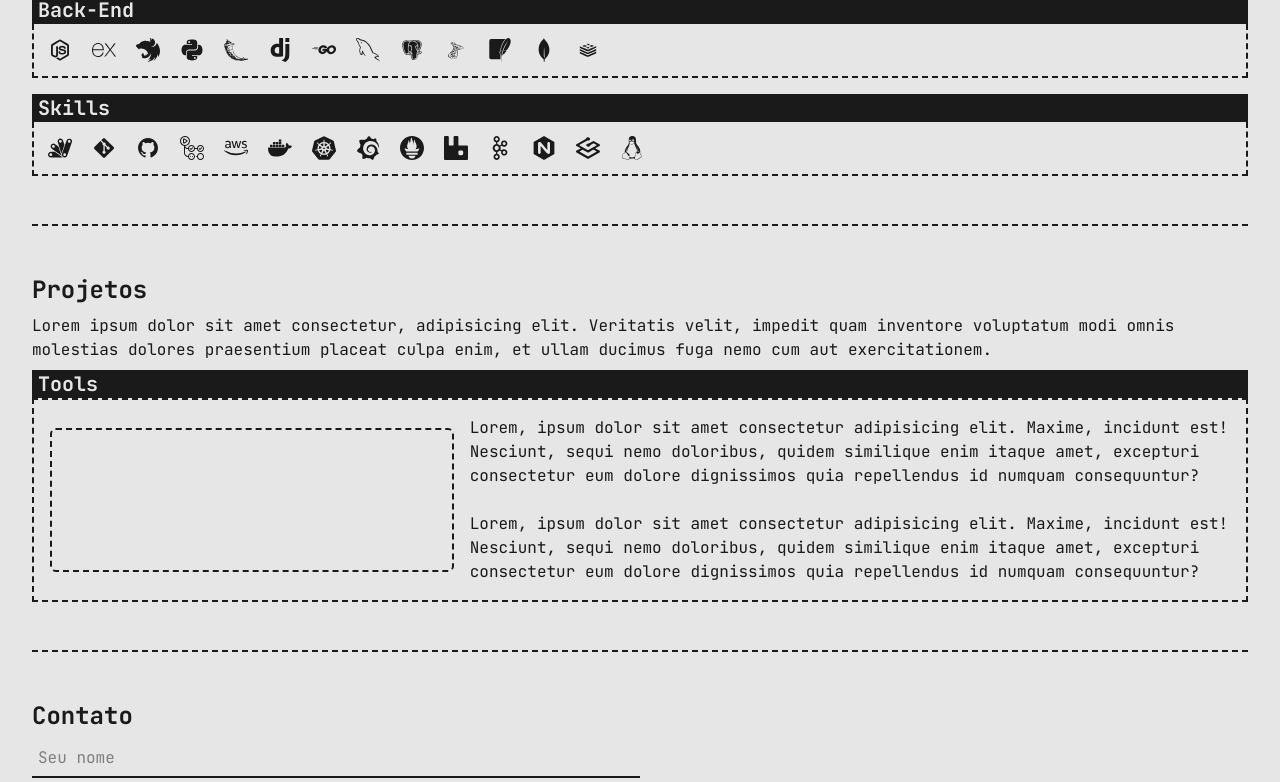
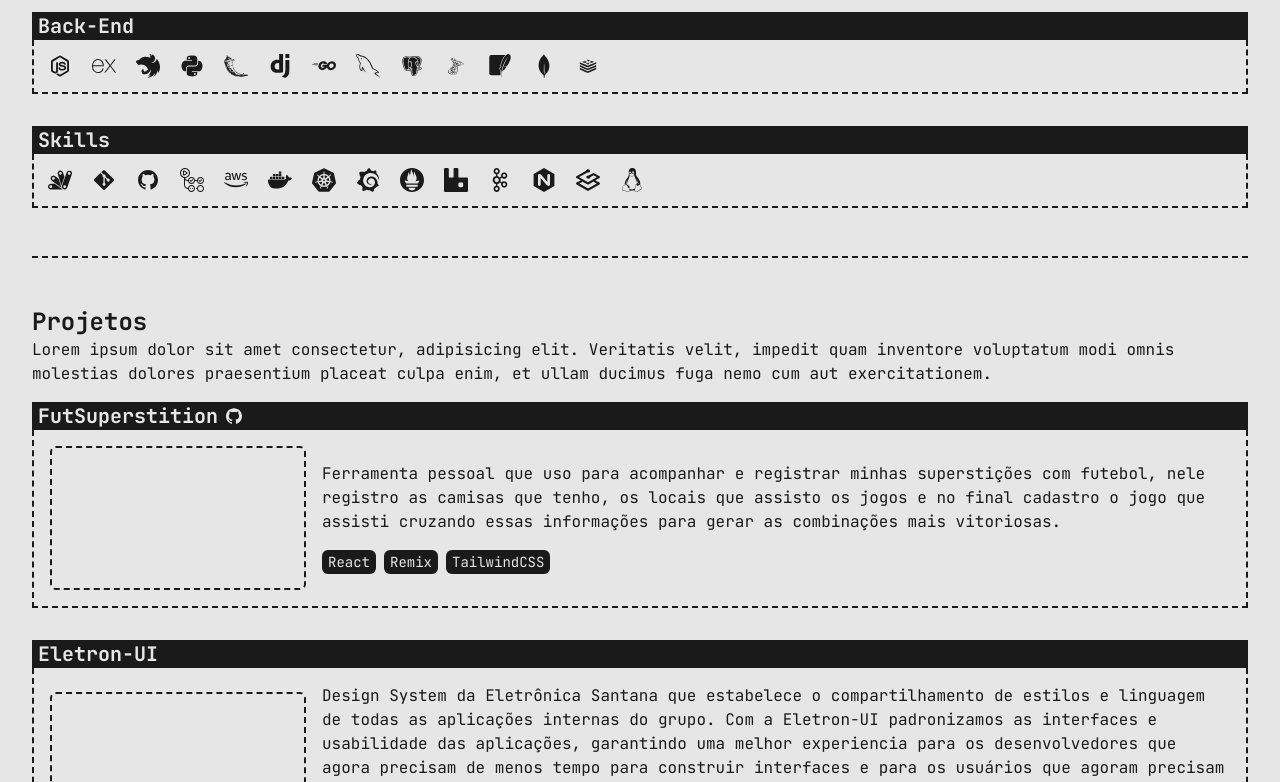
Before and after one commit to kenaioz/portfolio, a Next.js app: page / in a window 1280 px wide. Shown: the part 1120-1902 px from the top of the page. Built offline with nearby package versions, Linux system fonts and the light colour scheme.

Commit message:
add projects + minor improvs

```diff
--- a/src/app/page.tsx
+++ b/src/app/page.tsx
@@ -1,4 +1,7 @@
+import Link from "next/link";
+
 import { techs } from "@/infos/techs";
+import { projects } from "@/infos/projects";
 
 import {
   Tooltip,
@@ -63,12 +66,12 @@ export default function Home() {
           </p>
         </div>
 
-        <div className="flex flex-col gap-4">
+        <div className="flex flex-col gap-8">
           {techs.map((tech, index) => (
             <div key={index}>
-              <h3 className="bg-foreground text-background px-1.5 text-xl font-bold">
-                {tech.name}
-              </h3>
+              <div className="bg-foreground text-background flex items-center gap-2 px-1.5">
+                <h3 className="text-xl font-bold">{tech.name}</h3>
+              </div>
               <div className="flex flex-wrap gap-2 border-2 border-t-0 border-dashed p-2">
                 {tech.items.map((techItem, index) => (
                   <Tooltip key={index}>
@@ -86,38 +89,56 @@ export default function Home() {
 
       <section
         id="projects"
-        className="flex flex-col gap-2 border-b-2 border-dashed pb-12"
+        className="flex flex-col gap-4 border-b-2 border-dashed pb-12"
       >
-        <h2 className="text-2xl font-bold">Projetos</h2>
-        <p>
-          Lorem ipsum dolor sit amet consectetur, adipisicing elit. Veritatis
-          velit, impedit quam inventore voluptatum modi omnis molestias dolores
-          praesentium placeat culpa enim, et ullam ducimus fuga nemo cum aut
-          exercitationem.
-        </p>
+        <div>
+          <h2 className="text-2xl font-bold">Projetos</h2>
+          <p>
+            Lorem ipsum dolor sit amet consectetur, adipisicing elit. Veritatis
+            velit, impedit quam inventore voluptatum modi omnis molestias
+            dolores praesentium placeat culpa enim, et ullam ducimus fuga nemo
+            cum aut exercitationem.
+          </p>
+        </div>
+        <div className="flex flex-col gap-8">
+          {projects.map((project, index) => (
+            <div key={index}>
+              <div className="bg-foreground text-background flex items-center gap-2 px-1.5">
+                <h3 className="text-xl font-bold">{project.name}</h3>
+                {project.links && (
+                  <div className="flex gap-2">
+                    {project.links.map((link, index) => (
+                      <Link
+                        key={index}
+                        title={link.name}
+                        href={link.url}
+                        target="_blank"
+                      >
+                        {<link.icon />}
+                      </Link>
+                    ))}
+                  </div>
+                )}
+              </div>
 
-        <div>
-          <h3 className="bg-foreground text-background px-1.5 text-xl font-bold">
-            Tools
-          </h3>
-          <div className="flex items-center gap-4 border-2 border-dashed p-4">
-            <div className="border-foreground h-36 w-full rounded-md border-2 border-dashed"></div>
-            <div>
-              <p>
-                Lorem, ipsum dolor sit amet consectetur adipisicing elit.
-                Maxime, incidunt est! Nesciunt, sequi nemo doloribus, quidem
-                similique enim itaque amet, excepturi consectetur eum dolore
-                dignissimos quia repellendus id numquam consequuntur?
-              </p>
-              <br />
-              <p>
-                Lorem, ipsum dolor sit amet consectetur adipisicing elit.
-                Maxime, incidunt est! Nesciunt, sequi nemo doloribus, quidem
-                similique enim itaque amet, excepturi consectetur eum dolore
-                dignissimos quia repellendus id numquam consequuntur?
-              </p>
+              <div className="flex items-center gap-4 border-2 border-t-0 border-dashed p-4">
+                <div className="border-foreground aspect-video h-36 rounded-md border-2 border-dashed"></div>
+                <div className="flex flex-col gap-4">
+                  <p className="text-pretty">{project.description}</p>
+                  <div className="flex gap-2">
+                    {project.techs.map((tech, index) => (
+                      <span
+                        key={index}
+                        className="bg-foreground text-background rounded-md px-1.5 py-0.5 text-sm"
+                      >
+                        {tech}
+                      </span>
+                    ))}
+                  </div>
+                </div>
+              </div>
             </div>
-          </div>
+          ))}
         </div>
       </section>
 
--- a/src/infos/projects.ts
+++ b/src/infos/projects.ts
@@ -0,0 +1,42 @@
+import { SiGithub } from "react-icons/si";
+
+import { IconType } from "react-icons";
+
+interface Projects {
+  image: string;
+  name: string;
+  description: string;
+  techs: string[];
+  links?: {
+    name: string;
+    url: string;
+    icon: IconType;
+  }[];
+}
+
+const projects: Projects[] = [
+  {
+    image: "Teste",
+    name: "FutSuperstition",
+    description:
+      "Ferramenta pessoal que uso para acompanhar e registrar minhas superstições com futebol, nele registro as camisas que tenho, os locais que assisto os jogos e no final cadastro o jogo que assisti cruzando essas informações para gerar as combinações mais vitoriosas.",
+    techs: ["React", "Remix", "TailwindCSS"],
+    links: [
+      {
+        name: "GitHub Repo",
+        url: "https://github.com/kenaioz/futsuperstition-ui",
+        icon: SiGithub,
+      },
+    ],
+  },
+  {
+    image: "Teste",
+    name: "Eletron-UI",
+    description:
+      "Design System da Eletrônica Santana que estabelece o compartilhamento de estilos e linguagem de todas as aplicações internas do grupo. Com a Eletron-UI padronizamos as interfaces e usabilidade das aplicações, garantindo uma melhor experiencia para os desenvolvedores que agora precisam de menos tempo para construir interfaces e para os usuários que agoram precisam de menos guias para navegarem nas aplicações.",
+    techs: ["React", "Storybook", "Styled-Components"],
+  },
+];
+
+export { projects };
+export type { Projects };
--- a/src/infos/techs.ts
+++ b/src/infos/techs.ts
@@ -35,6 +35,7 @@ import {
   SiPrometheus,
   SiVite,
   SiWebpack,
+  SiStorybook,
 } from "react-icons/si";
 import { FaAws, FaGolang, FaLinux } from "react-icons/fa6";
 import { GrMysql } from "react-icons/gr";
@@ -47,12 +48,12 @@ interface TechItem {
   icon: IconType;
 }
 
-type Techs = {
+interface Techs {
   name: string;
   items: TechItem[];
-}[];
+}
 
-const techs: Techs = [
+const techs: Techs[] = [
   {
     name: "Front-End",
     items: [
@@ -67,6 +68,7 @@ const techs: Techs = [
       { name: "Remix", icon: SiRemix },
       { name: "Vite", icon: SiVite },
       { name: "Webpack", icon: SiWebpack },
+      { name: "Storybook", icon: SiStorybook },
     ],
   },
   {
```
